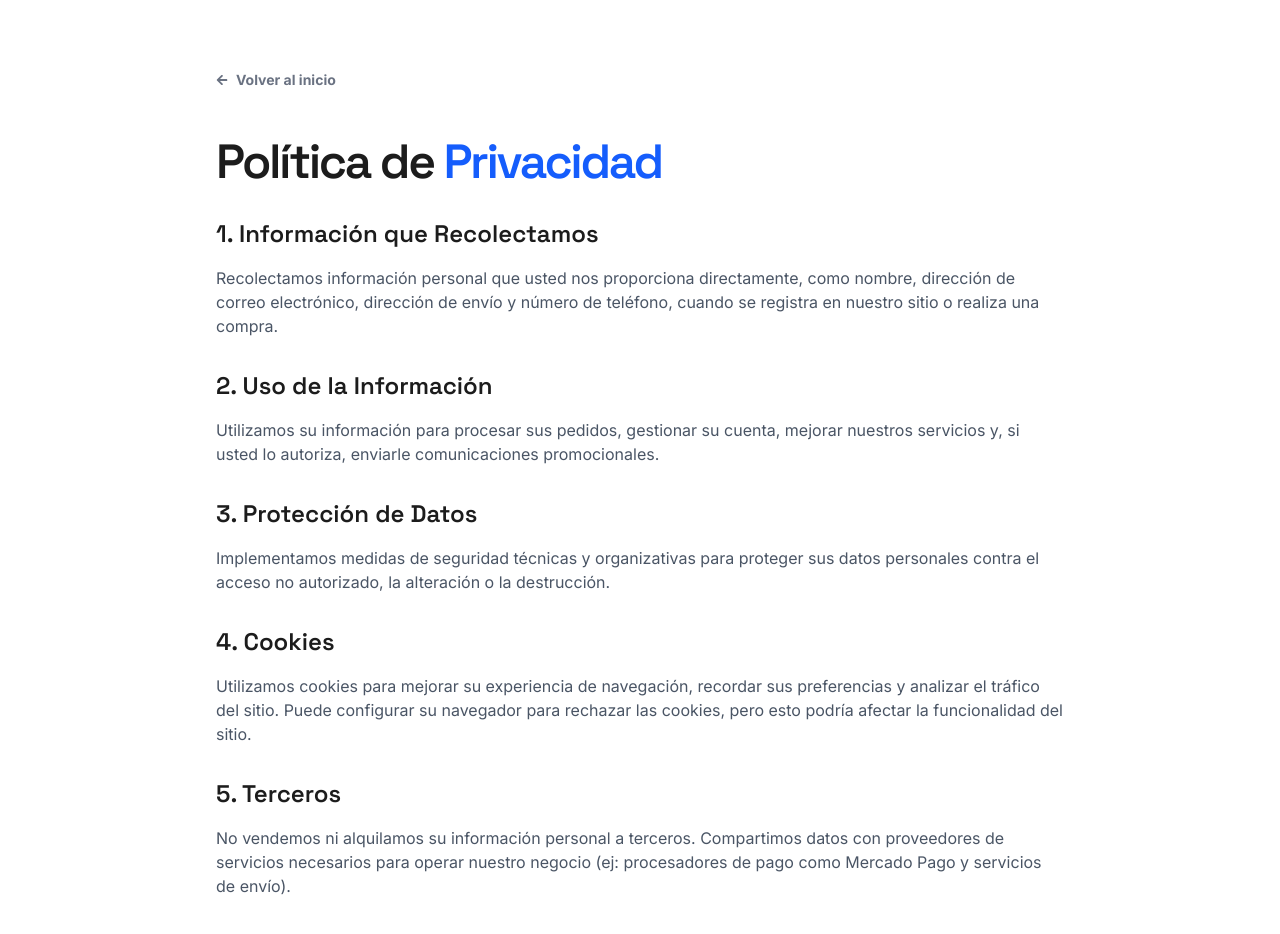
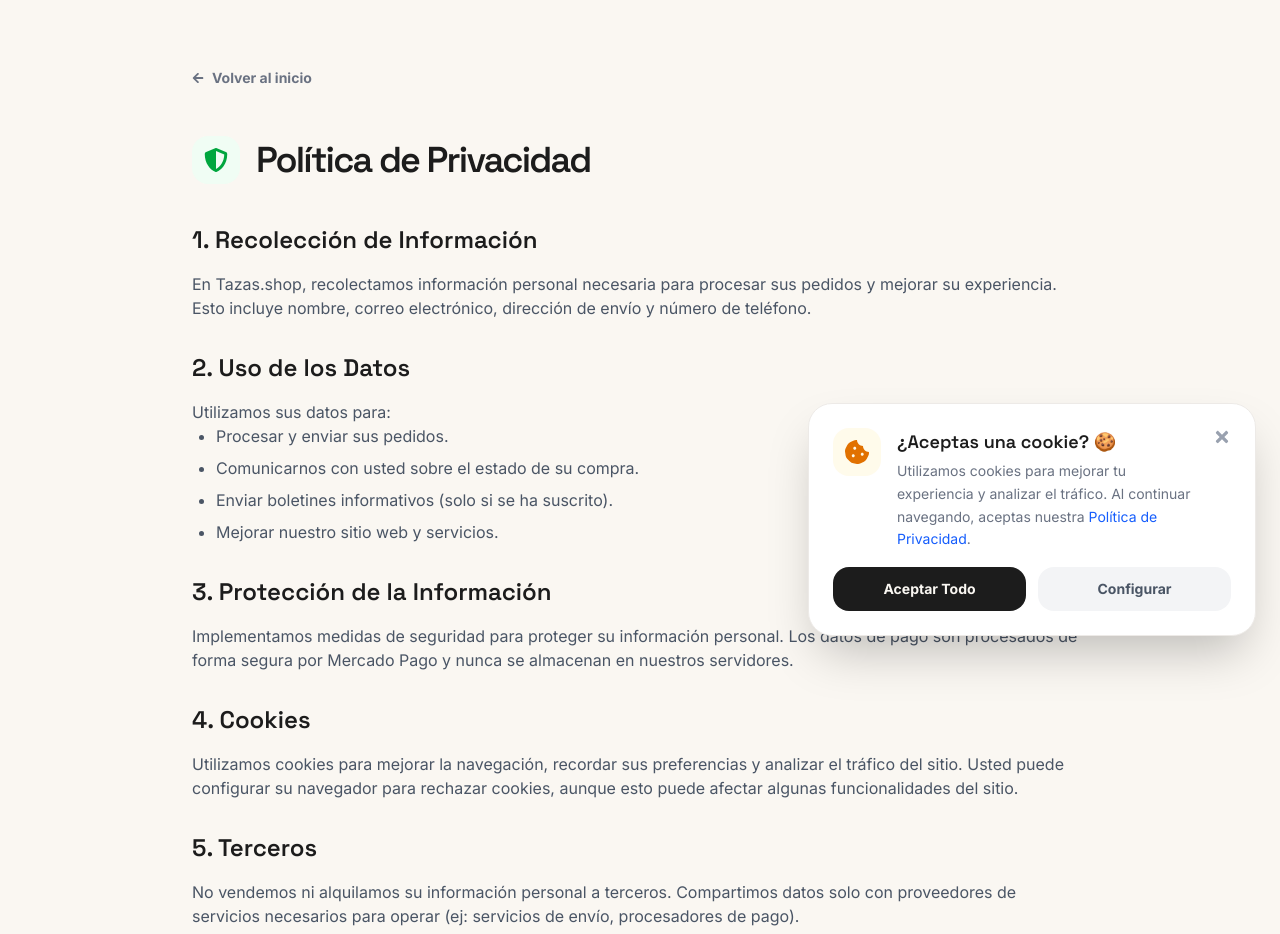
Before and after one commit to malena30/tazas-personalizables, a Next.js app in the folder frontend/: page /privacy in a window 1280 px wide. Shown: the part 140-1074 px from the top of the page. Built offline with nearby package versions, Linux system fonts and the light colour scheme; no server answers.

Commit message:
SEO y legales

```diff
--- a/frontend/src/app/layout.tsx
+++ b/frontend/src/app/layout.tsx
@@ -4,35 +4,36 @@ import Navbar from "@/components/Navbar";
 import Footer from "@/components/Footer";
 import { AuthProvider } from "@/context/AuthContext";
 import GoogleAnalytics from "@/components/GoogleAnalytics";
+import CookieBanner from "@/components/CookieBanner";
 
 export const metadata: Metadata = {
   title: {
-    default: "Tazas Personalizables | Crea tu diseño único",
+    default: "Tazas Personalizables | Crea tu diseño único en 3D",
     template: "%s | Tazas.shop"
   },
-  description: "La mejor plataforma para crear y comprar tazas personalizadas de alta calidad. Tu diseño, tu estilo, tu taza.",
-  keywords: ["tazas personalizadas", "regalos personalizados", "diseño de tazas", "tazas de cerámica", "tazas de plástico"],
+  description: "Diseña y compra tazas personalizadas de alta calidad con nuestro editor 3D. Regalos únicos, cerámica premium y envío a toda Argentina.",
+  keywords: ["tazas personalizadas", "regalos personalizados", "diseño de tazas", "tazas de cerámica", "tazas 3D", "tazas con foto"],
   authors: [{ name: "Tazas.shop Team" }],
   creator: "Tazas.shop",
   openGraph: {
     type: "website",
     locale: "es_AR",
     url: "https://tazas.shop",
-    title: "Tazas Personalizables | Crea tu diseño único",
-    description: "Diseña tu propia taza en minutos con nuestro editor 3D. Calidad premium y envío a todo el país.",
+    title: "Tazas Personalizables | Crea tu diseño único en 3D",
+    description: "Diseña tu propia taza en minutos con nuestro editor 3D. Calidad premium y envío a todo el país. ¡Regalá algo único!",
     siteName: "Tazas.shop",
     images: [
       {
-        url: "/og-image.jpg", // Asegúrate de que esta imagen exista en public/
+        url: "/og-image.jpg",
         width: 1200,
         height: 630,
-        alt: "Tazas Personalizables",
+        alt: "Tazas Personalizables - Tazas.shop",
       },
     ],
   },
   twitter: {
     card: "summary_large_image",
-    title: "Tazas Personalizables | Crea tu diseño único",
+    title: "Tazas Personalizables | Crea tu diseño único en 3D",
     description: "Diseña tu propia taza en minutos con nuestro editor 3D. Calidad premium y envío a todo el país.",
     images: ["/og-image.jpg"],
     creator: "@tazasshop",
@@ -62,6 +63,7 @@ export default function RootLayout({ children }: { children: React.ReactNode })
             {children}
           </main>
           <Footer />
+          <CookieBanner />
         </AuthProvider>
       </body>
     </html>
--- a/frontend/src/app/privacy/page.tsx
+++ b/frontend/src/app/privacy/page.tsx
@@ -1,72 +1,85 @@
+"use client";
+
 import Link from "next/link";
-import { FaArrowLeft } from "react-icons/fa";
+import { FaArrowLeft, FaShieldAlt } from "react-icons/fa";
 
 export default function PrivacyPage() {
     return (
-        <div className="min-h-screen bg-white dark:bg-zinc-950 pt-32 pb-20">
-            <div className="max-w-4xl mx-auto px-6">
+        <main className="min-h-screen bg-[var(--background)] pt-32 pb-20 px-6">
+            <div className="max-w-4xl mx-auto">
                 <Link
                     href="/"
-                    className="inline-flex items-center gap-2 text-sm font-bold text-gray-500 hover:text-blue-600 transition-colors mb-12"
+                    className="flex items-center gap-2 text-sm font-bold text-gray-500 hover:text-[var(--accent)] transition-colors mb-12"
                 >
                     <FaArrowLeft size={12} />
                     Volver al inicio
                 </Link>
 
-                <h1 className="text-4xl md:text-5xl font-title font-black text-[var(--foreground)] tracking-tighter mb-8">
-                    Política de <span className="text-blue-600">Privacidad</span>
-                </h1>
+                <div className="flex items-center gap-4 mb-10">
+                    <div className="w-12 h-12 bg-green-50 dark:bg-green-900/20 text-green-600 dark:text-green-400 rounded-2xl flex items-center justify-center">
+                        <FaShieldAlt size={24} />
+                    </div>
+                    <h1 className="text-4xl font-title font-black text-[var(--foreground)] tracking-tighter">
+                        Política de Privacidad
+                    </h1>
+                </div>
 
-                <div className="prose prose-blue dark:prose-invert max-w-none space-y-8 text-gray-600 dark:text-gray-400">
+                <div className="prose prose-lg dark:prose-invert max-w-none space-y-8 text-gray-600 dark:text-gray-400">
                     <section>
-                        <h2 className="text-2xl font-bold text-[var(--foreground)] mb-4">1. Información que Recolectamos</h2>
+                        <h2 className="text-2xl font-bold text-[var(--foreground)] mb-4">1. Recolección de Información</h2>
                         <p>
-                            Recolectamos información personal que usted nos proporciona directamente, como nombre, dirección de correo electrónico, dirección de envío y número de teléfono, cuando se registra en nuestro sitio o realiza una compra.
+                            En Tazas.shop, recolectamos información personal necesaria para procesar sus pedidos y mejorar su experiencia. Esto incluye nombre, correo electrónico, dirección de envío y número de teléfono.
                         </p>
                     </section>
 
                     <section>
-                        <h2 className="text-2xl font-bold text-[var(--foreground)] mb-4">2. Uso de la Información</h2>
+                        <h2 className="text-2xl font-bold text-[var(--foreground)] mb-4">2. Uso de los Datos</h2>
                         <p>
-                            Utilizamos su información para procesar sus pedidos, gestionar su cuenta, mejorar nuestros servicios y, si usted lo autoriza, enviarle comunicaciones promocionales.
+                            Utilizamos sus datos para:
                         </p>
+                        <ul className="list-disc pl-6 space-y-2">
+                            <li>Procesar y enviar sus pedidos.</li>
+                            <li>Comunicarnos con usted sobre el estado de su compra.</li>
+                            <li>Enviar boletines informativos (solo si se ha suscrito).</li>
+                            <li>Mejorar nuestro sitio web y servicios.</li>
+                        </ul>
                     </section>
 
                     <section>
-                        <h2 className="text-2xl font-bold text-[var(--foreground)] mb-4">3. Protección de Datos</h2>
+                        <h2 className="text-2xl font-bold text-[var(--foreground)] mb-4">3. Protección de la Información</h2>
                         <p>
-                            Implementamos medidas de seguridad técnicas y organizativas para proteger sus datos personales contra el acceso no autorizado, la alteración o la destrucción.
+                            Implementamos medidas de seguridad para proteger su información personal. Los datos de pago son procesados de forma segura por Mercado Pago y nunca se almacenan en nuestros servidores.
                         </p>
                     </section>
 
                     <section>
                         <h2 className="text-2xl font-bold text-[var(--foreground)] mb-4">4. Cookies</h2>
                         <p>
-                            Utilizamos cookies para mejorar su experiencia de navegación, recordar sus preferencias y analizar el tráfico del sitio. Puede configurar su navegador para rechazar las cookies, pero esto podría afectar la funcionalidad del sitio.
+                            Utilizamos cookies para mejorar la navegación, recordar sus preferencias y analizar el tráfico del sitio. Usted puede configurar su navegador para rechazar cookies, aunque esto puede afectar algunas funcionalidades del sitio.
                         </p>
                     </section>
 
                     <section>
                         <h2 className="text-2xl font-bold text-[var(--foreground)] mb-4">5. Terceros</h2>
                         <p>
-                            No vendemos ni alquilamos su información personal a terceros. Compartimos datos con proveedores de servicios necesarios para operar nuestro negocio (ej: procesadores de pago como Mercado Pago y servicios de envío).
+                            No vendemos ni alquilamos su información personal a terceros. Compartimos datos solo con proveedores de servicios necesarios para operar (ej: servicios de envío, procesadores de pago).
                         </p>
                     </section>
 
                     <section>
                         <h2 className="text-2xl font-bold text-[var(--foreground)] mb-4">6. Sus Derechos</h2>
                         <p>
-                            Usted tiene derecho a acceder, rectificar o eliminar sus datos personales en cualquier momento a través de la configuración de su perfil o contactándonos directamente.
+                            Usted tiene derecho a acceder, corregir o solicitar la eliminación de sus datos personales en cualquier momento. Para ello, puede contactarnos a través de nuestro correo electrónico de soporte.
+                        </p>
+                    </section>
+
+                    <section className="pt-10 border-t border-[var(--border)]">
+                        <p className="text-sm italic">
+                            Última actualización: 20 de enero de 2026.
                         </p>
                     </section>
                 </div>
-
-                <div className="mt-20 p-8 bg-blue-50 dark:bg-blue-900/20 rounded-3xl border border-blue-100 dark:border-blue-800">
-                    <p className="text-sm text-blue-800 dark:text-blue-300 font-medium text-center">
-                        Tu privacidad es nuestra prioridad. Si tienes preguntas, escríbenos a <a href="mailto:privacy@tazas.shop" className="font-bold underline">privacy@tazas.shop</a>
-                    </p>
-                </div>
             </div>
-        </div>
+        </main>
     );
 }
--- a/frontend/src/app/sitemap.ts
+++ b/frontend/src/app/sitemap.ts
@@ -1,10 +1,7 @@
-import { MetadataRoute } from 'next'
+import { MetadataRoute } from 'next';
 
 export default function sitemap(): MetadataRoute.Sitemap {
-    const baseUrl = 'https://tazas.shop'
-
-    // En una app real, podrías obtener los IDs de productos de la API
-    // para generar rutas dinámicas como /products/1, /products/2, etc.
+    const baseUrl = 'https://tazas.shop';
 
     return [
         {
@@ -26,10 +23,16 @@ export default function sitemap(): MetadataRoute.Sitemap {
             priority: 0.9,
         },
         {
-            url: `${baseUrl}/login`,
+            url: `${baseUrl}/terms`,
             lastModified: new Date(),
             changeFrequency: 'yearly',
-            priority: 0.5,
+            priority: 0.3,
         },
-    ]
+        {
+            url: `${baseUrl}/privacy`,
+            lastModified: new Date(),
+            changeFrequency: 'yearly',
+            priority: 0.3,
+        },
+    ];
 }
--- a/frontend/src/app/terms/page.tsx
+++ b/frontend/src/app/terms/page.tsx
@@ -1,23 +1,30 @@
+"use client";
+
 import Link from "next/link";
-import { FaArrowLeft } from "react-icons/fa";
+import { FaArrowLeft, FaGavel } from "react-icons/fa";
 
 export default function TermsPage() {
     return (
-        <div className="min-h-screen bg-white dark:bg-zinc-950 pt-32 pb-20">
-            <div className="max-w-4xl mx-auto px-6">
+        <main className="min-h-screen bg-[var(--background)] pt-32 pb-20 px-6">
+            <div className="max-w-4xl mx-auto">
                 <Link
                     href="/"
-                    className="inline-flex items-center gap-2 text-sm font-bold text-gray-500 hover:text-blue-600 transition-colors mb-12"
+                    className="flex items-center gap-2 text-sm font-bold text-gray-500 hover:text-[var(--accent)] transition-colors mb-12"
                 >
                     <FaArrowLeft size={12} />
                     Volver al inicio
                 </Link>
 
-                <h1 className="text-4xl md:text-5xl font-title font-black text-[var(--foreground)] tracking-tighter mb-8">
-                    Términos y <span className="text-blue-600">Condiciones</span>
-                </h1>
+                <div className="flex items-center gap-4 mb-10">
+                    <div className="w-12 h-12 bg-blue-50 dark:bg-blue-900/20 text-blue-600 dark:text-blue-400 rounded-2xl flex items-center justify-center">
+                        <FaGavel size={24} />
+                    </div>
+                    <h1 className="text-4xl font-title font-black text-[var(--foreground)] tracking-tighter">
+                        Términos y Condiciones
+                    </h1>
+                </div>
 
-                <div className="prose prose-blue dark:prose-invert max-w-none space-y-8 text-gray-600 dark:text-gray-400">
+                <div className="prose prose-lg dark:prose-invert max-w-none space-y-8 text-gray-600 dark:text-gray-400">
                     <section>
                         <h2 className="text-2xl font-bold text-[var(--foreground)] mb-4">1. Aceptación de los Términos</h2>
                         <p>
@@ -28,45 +35,45 @@ export default function TermsPage() {
                     <section>
                         <h2 className="text-2xl font-bold text-[var(--foreground)] mb-4">2. Personalización de Productos</h2>
                         <p>
-                            Tazas.shop ofrece una herramienta de personalización. El usuario es el único responsable del contenido (imágenes, textos, diseños) que cargue en la plataforma. Nos reservamos el derecho de rechazar pedidos que contengan material ofensivo, ilegal o que infrinja derechos de autor.
+                            Tazas.shop ofrece un servicio de personalización de tazas. El usuario es responsable de la calidad y legalidad de las imágenes y textos que suba a la plataforma. Nos reservamos el derecho de rechazar diseños que contengan contenido ofensivo, ilegal o que infrinja derechos de autor.
                         </p>
                     </section>
 
                     <section>
                         <h2 className="text-2xl font-bold text-[var(--foreground)] mb-4">3. Propiedad Intelectual</h2>
                         <p>
-                            Todos los diseños creados por el usuario utilizando nuestras herramientas pertenecen al usuario. Sin embargo, los elementos gráficos, fuentes y la interfaz de la herramienta de personalización son propiedad exclusiva de Tazas.shop.
+                            El usuario declara poseer los derechos necesarios sobre cualquier imagen o diseño proporcionado para la personalización. Tazas.shop no se hace responsable por infracciones de propiedad intelectual cometidas por los usuarios.
                         </p>
                     </section>
 
                     <section>
-                        <h2 className="text-2xl font-bold text-[var(--foreground)] mb-4">4. Envíos y Entregas</h2>
+                        <h2 className="text-2xl font-bold text-[var(--foreground)] mb-4">4. Pagos y Precios</h2>
                         <p>
-                            Los tiempos de entrega son estimativos y pueden variar según la ubicación y la demanda. Tazas.shop no se hace responsable por retrasos causados por el servicio de mensajería externo.
+                            Todos los precios están expresados en pesos argentinos (ARS) e incluyen IVA, a menos que se indique lo contrario. Los pagos se procesan a través de Mercado Pago. El pedido se procesará una vez confirmado el pago.
                         </p>
                     </section>
 
                     <section>
-                        <h2 className="text-2xl font-bold text-[var(--foreground)] mb-4">5. Devoluciones y Reembolsos</h2>
+                        <h2 className="text-2xl font-bold text-[var(--foreground)] mb-4">5. Envíos y Devoluciones</h2>
                         <p>
-                            Debido a la naturaleza personalizada de nuestros productos, no se aceptan devoluciones a menos que el producto presente fallas de fabricación o daños durante el envío. En tales casos, el usuario deberá contactarnos dentro de las 48 horas posteriores a la recepción.
+                            Debido a la naturaleza personalizada de nuestros productos, no se aceptan devoluciones a menos que el producto presente fallas de fabricación o daños durante el transporte. En tales casos, el usuario deberá contactarnos dentro de las 48 horas de recibido el pedido.
                         </p>
                     </section>
 
                     <section>
-                        <h2 className="text-2xl font-bold text-[var(--foreground)] mb-4">6. Modificaciones del Servicio</h2>
+                        <h2 className="text-2xl font-bold text-[var(--foreground)] mb-4">6. Limitación de Responsabilidad</h2>
                         <p>
-                            Nos reservamos el derecho de modificar o interrumpir el servicio en cualquier momento sin previo aviso. Los precios de nuestros productos están sujetos a cambios sin previo aviso.
+                            Tazas.shop no será responsable por daños indirectos, incidentales o consecuentes que resulten del uso o la imposibilidad de uso de nuestros servicios o productos.
+                        </p>
+                    </section>
+
+                    <section className="pt-10 border-t border-[var(--border)]">
+                        <p className="text-sm italic">
+                            Última actualización: 20 de enero de 2026.
                         </p>
                     </section>
                 </div>
-
-                <div className="mt-20 p-8 bg-blue-50 dark:bg-blue-900/20 rounded-3xl border border-blue-100 dark:border-blue-800">
-                    <p className="text-sm text-blue-800 dark:text-blue-300 font-medium text-center">
-                        Última actualización: 13 de enero de 2026. Si tienes dudas, contáctanos en <a href="mailto:legal@tazas.shop" className="font-bold underline">legal@tazas.shop</a>
-                    </p>
-                </div>
             </div>
-        </div>
+        </main>
     );
 }
--- /dev/null
+++ b/frontend/src/components/CookieBanner.tsx
@@ -0,0 +1,61 @@
+"use client";
+
+import { useState, useEffect } from 'react';
+import Link from 'next/link';
+import { FaCookieBite, FaTimes } from 'react-icons/fa';
+
+export default function CookieBanner() {
+    const [isVisible, setIsVisible] = useState(false);
+
+    useEffect(() => {
+        const consent = localStorage.getItem('cookie-consent');
+        if (!consent) {
+            setIsVisible(true);
+        }
+    }, []);
+
+    const acceptCookies = () => {
+        localStorage.setItem('cookie-consent', 'accepted');
+        setIsVisible(false);
+    };
+
+    if (!isVisible) return null;
+
+    return (
+        <div className="fixed bottom-6 left-6 right-6 md:left-auto md:right-6 md:max-w-md z-[100] animate-in slide-in-from-bottom-10 duration-700">
+            <div className="bg-white dark:bg-zinc-900 rounded-3xl p-6 shadow-2xl border border-[var(--border)] flex flex-col gap-4">
+                <div className="flex items-start justify-between gap-4">
+                    <div className="w-12 h-12 bg-amber-50 dark:bg-amber-900/20 text-amber-600 dark:text-amber-400 rounded-2xl flex items-center justify-center shrink-0">
+                        <FaCookieBite size={24} />
+                    </div>
+                    <div className="flex-1">
+                        <h3 className="font-bold text-[var(--foreground)] text-lg mb-1">¿Aceptas una cookie? 🍪</h3>
+                        <p className="text-sm text-gray-500 dark:text-gray-400 leading-relaxed">
+                            Utilizamos cookies para mejorar tu experiencia y analizar el tráfico. Al continuar navegando, aceptas nuestra <Link href="/privacy" className="text-blue-600 hover:underline">Política de Privacidad</Link>.
+                        </p>
+                    </div>
+                    <button
+                        onClick={() => setIsVisible(false)}
+                        className="text-gray-400 hover:text-gray-600 transition-colors"
+                    >
+                        <FaTimes size={18} />
+                    </button>
+                </div>
+                <div className="flex gap-3">
+                    <button
+                        onClick={acceptCookies}
+                        className="flex-1 py-3 bg-[var(--foreground)] text-[var(--background)] rounded-2xl font-bold text-sm hover:scale-[1.02] active:scale-[0.98] transition-all"
+                    >
+                        Aceptar Todo
+                    </button>
+                    <button
+                        onClick={() => setIsVisible(false)}
+                        className="flex-1 py-3 bg-gray-100 dark:bg-zinc-800 text-gray-600 dark:text-gray-400 rounded-2xl font-bold text-sm hover:bg-gray-200 dark:hover:bg-zinc-700 transition-all"
+                    >
+                        Configurar
+                    </button>
+                </div>
+            </div>
+        </div>
+    );
+}
```
Also changed, not shown: frontend/public/og-image.jpg (added), frontend/src/app/robots.txt (added).
